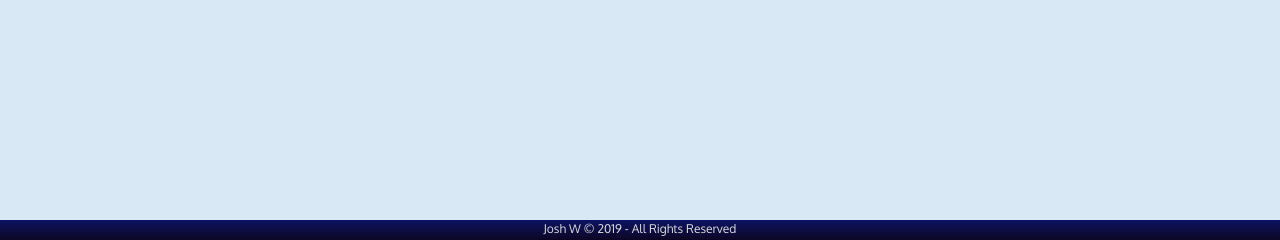
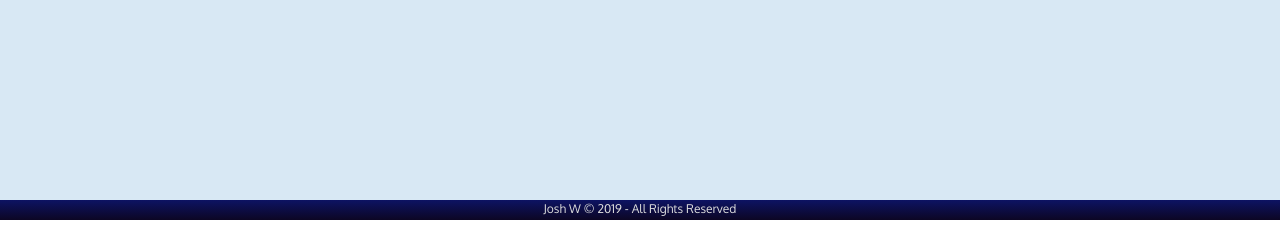
Before and after one commit to jtw10/django_app, a Django app: page / in a window 1280 px wide. Shown: the part 560-800 px from the top of the page. Run offline with Django 3.2, Linux system fonts and the light colour scheme; data comes from the database, SQL or seed files in the repository; some libraries are stand-ins or nearby versions; some web fonts are replaced.

Commit message:
Update mystyle.css

```diff
--- a/static/css/mystyle.css
+++ b/static/css/mystyle.css
@@ -14,7 +14,7 @@ body {
   background-color: #d8e8f4;
   color: #075d9e;
   position: relative;
-  min-height: 100%;
+  min-height: calc(100% - 20px);
 }
 
 a {
```
